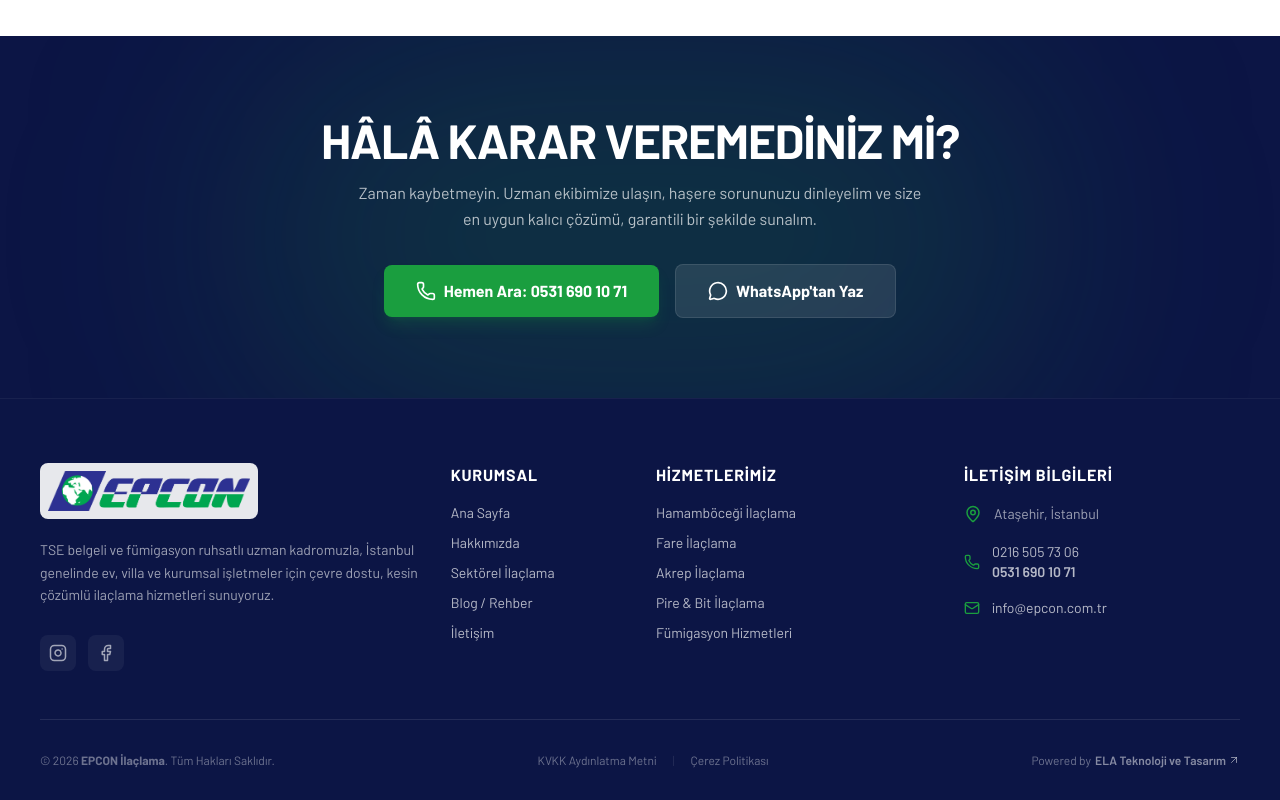
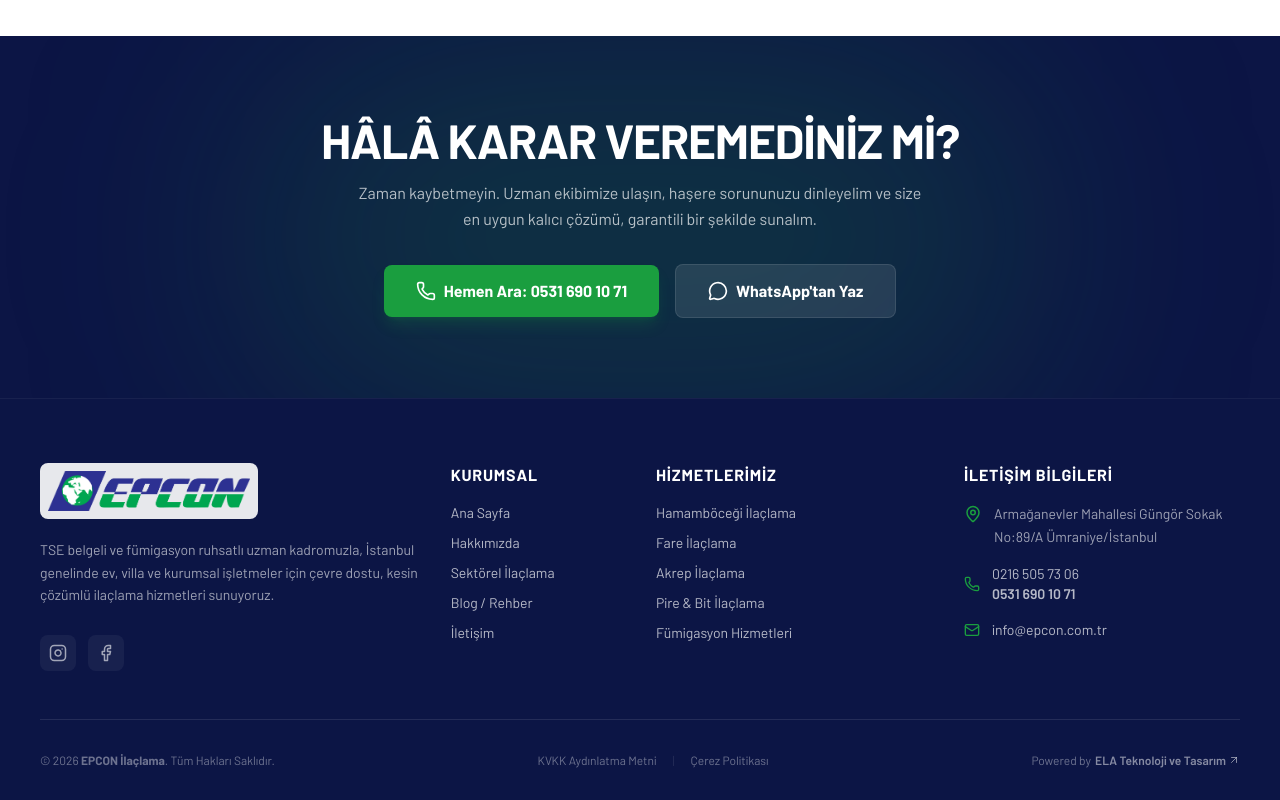
Before and after one commit to elamedya-sudo/epcon, a Next.js app: page / in a window 1280 px wide. Shown: the part 4359-5159 px from the top of the page. Built offline with nearby package versions, Linux system fonts and the light colour scheme; a web font is replaced by a local one.

Commit message:
Fooetr adres

```diff
--- a/components/Footer.tsx
+++ b/components/Footer.tsx
@@ -99,7 +99,7 @@
               <li className="flex items-start gap-3">
                 <MapPin size={18} className="text-pest-green mt-0.5 flex-shrink-0" />
                 <span className="text-white/60 leading-relaxed">
-                  Ataşehir, İstanbul
+                  Armağanevler Mahallesi Güngör Sokak No:89/A Ümraniye/İstanbul
                 </span>
               </li>
               <li className="flex items-center gap-3">
```
